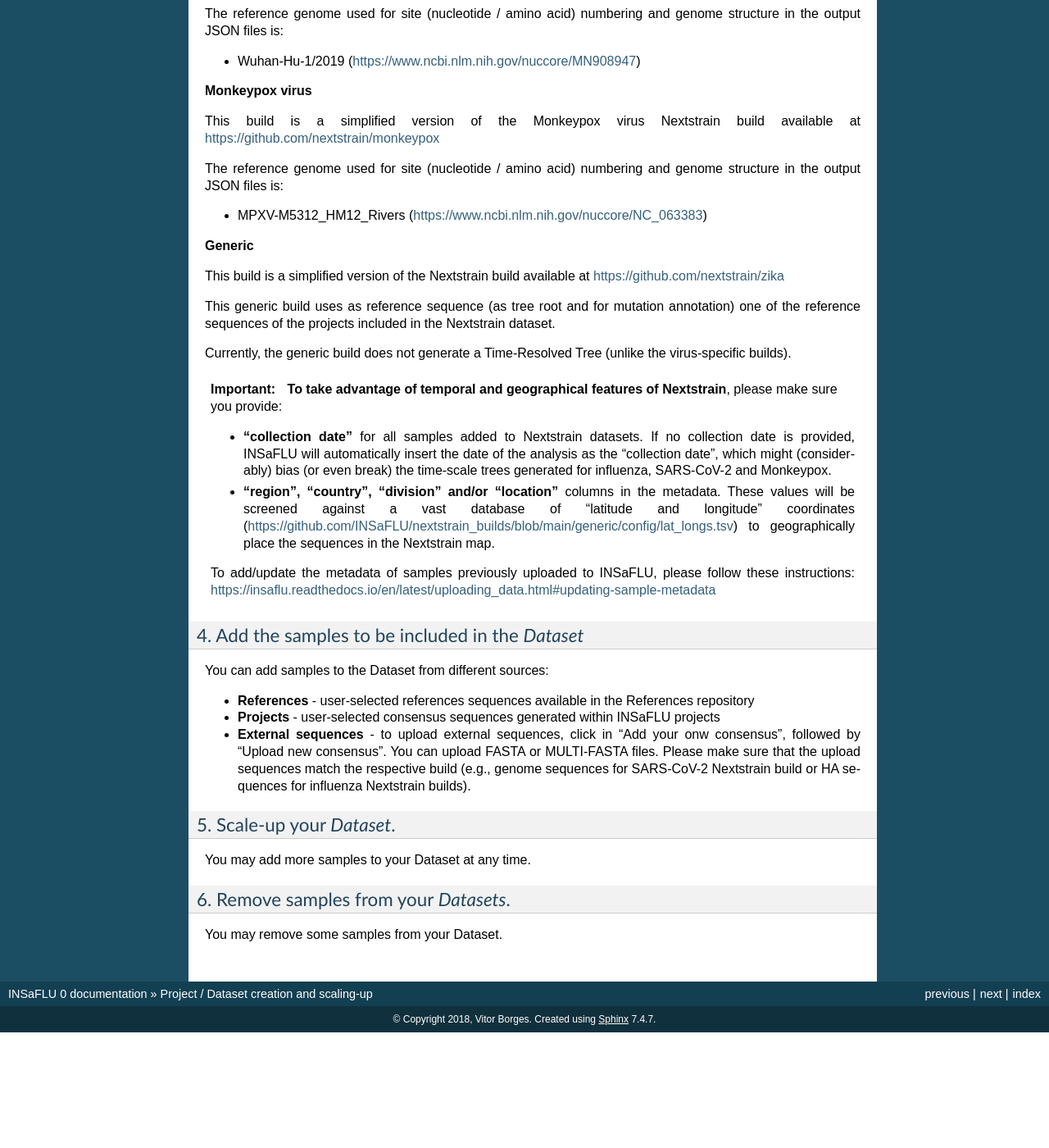
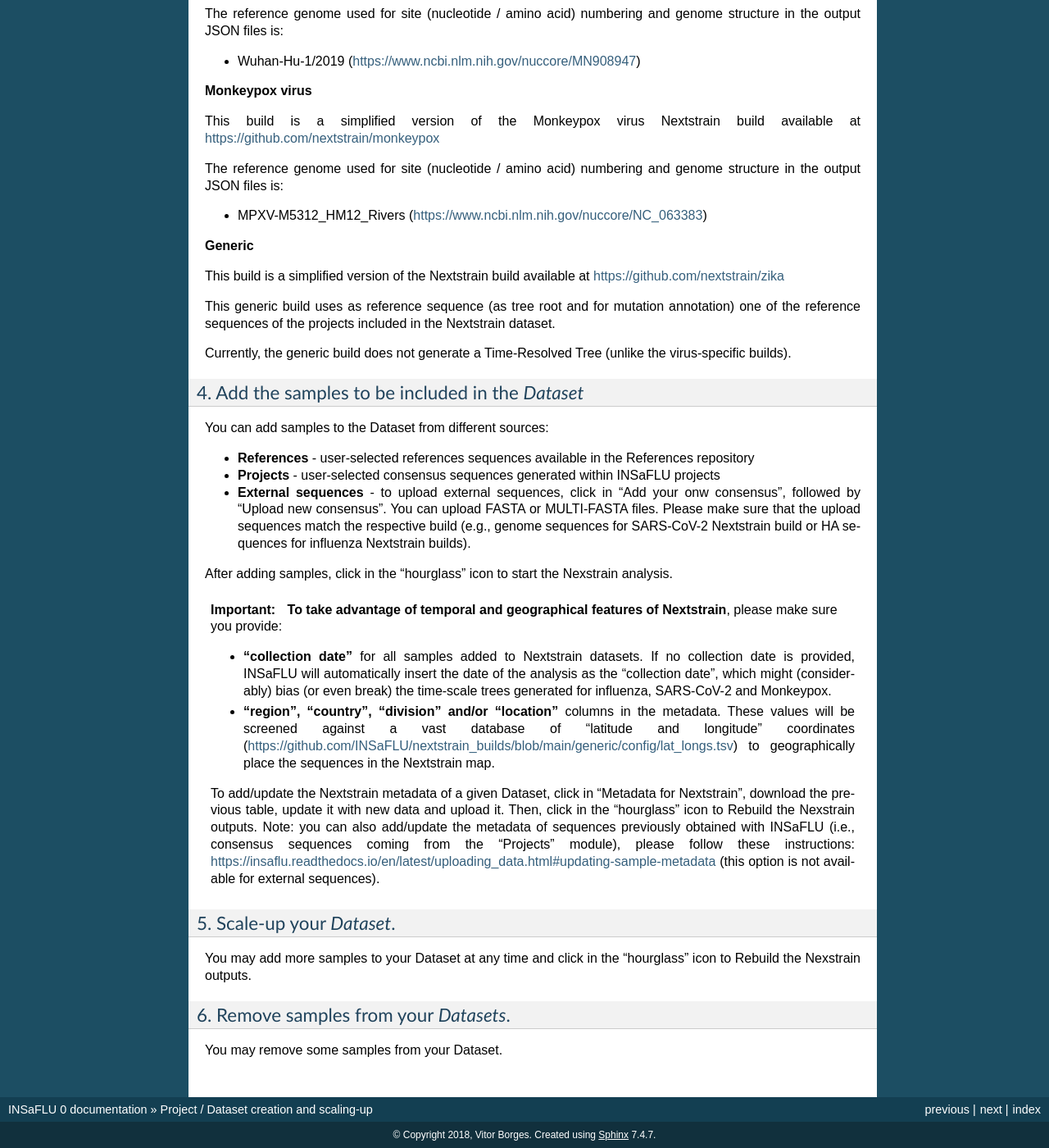
Before and after one commit to INSaFLU/insaflu_docs, a Sphinx documentation site: the page built from docs/project_creation.rst, in a window 1280 px wide and 1400 px high, scrolled down 5321 px. Shown: the whole window at 82% size. Built offline with Sphinx 7.4.7, drawn with Linux system fonts in a browser that asks for light colours; formulas are drawn with MathJax 3; before the commit the page ends 6580 px from its top, so only the background shows below that.

Commit message:
Add how to update Nextstrain metadata

```diff
--- a/docs/project_creation.rst
+++ b/docs/project_creation.rst
@@ -153,17 +153,6 @@ This generic build uses as reference sequence (as tree root and for mutation ann
 Currently, the generic build does not generate a Time-Resolved Tree (unlike the virus-specific builds).
 
 
-.. important::
-	**To take advantage of temporal and geographical features of Nextstrain**, please make sure you provide:
-
-	- **"collection date"** for all samples added to Nextstrain datasets. If no collection date is provided, INSaFLU will automatically insert the date of the analysis as the "collection date", which might (considerably) bias (or even break) the time-scale trees generated for influenza, SARS-CoV-2 and Monkeypox.
-
-	- **"region", "country", "division" and/or "location"** columns in the metadata. These values will be screened against a vast database of "latitude and longitude" coordinates (https://github.com/INSaFLU/nextstrain_builds/blob/main/generic/config/lat_longs.tsv) to geographically place the sequences in the Nextstrain map.
-
-	To add/update the metadata of samples previously uploaded to INSaFLU, please follow these instructions: https://insaflu.readthedocs.io/en/latest/uploading_data.html#updating-sample-metadata
-
-
-
 4. Add the samples to be included in the *Dataset*
 ........................................................
 
@@ -175,11 +164,23 @@ You can add samples to the Dataset from different sources:
 
 - **External sequences** - to upload external sequences, click in "Add your onw consensus", followed by "Upload new consensus". You can upload FASTA or MULTI-FASTA files. Please make sure that the upload sequences match the respective build (e.g., genome sequences for SARS-CoV-2 Nextstrain build or HA sequences for influenza Nextstrain builds).
 
+After adding samples, click in the "hourglass" icon to start the Nexstrain analysis.
+
+
+.. important::
+	**To take advantage of temporal and geographical features of Nextstrain**, please make sure you provide:
+
+	- **"collection date"** for all samples added to Nextstrain datasets. If no collection date is provided, INSaFLU will automatically insert the date of the analysis as the "collection date", which might (considerably) bias (or even break) the time-scale trees generated for influenza, SARS-CoV-2 and Monkeypox.
+
+	- **"region", "country", "division" and/or "location"** columns in the metadata. These values will be screened against a vast database of "latitude and longitude" coordinates (https://github.com/INSaFLU/nextstrain_builds/blob/main/generic/config/lat_longs.tsv) to geographically place the sequences in the Nextstrain map.
+
+	To add/update the Nextstrain metadata of a given Dataset, click in "Metadata for Nextstrain", download the previous table, update it with new data and upload it. Then, click in the "hourglass" icon to Rebuild the Nexstrain outputs. Note: you can also add/update the metadata of sequences previously obtained with INSaFLU (i.e., consensus sequences coming from the "Projects" module), please follow these instructions: https://insaflu.readthedocs.io/en/latest/uploading_data.html#updating-sample-metadata (this option is not available for external sequences).
+
 
 5. Scale-up your *Dataset*.
 .............................
 
-You may add more samples to your Dataset at any time.
+You may add more samples to your Dataset at any time and click in the "hourglass" icon to Rebuild the Nexstrain outputs.
 
 6. Remove samples from your *Datasets*.
 ........................................
```
